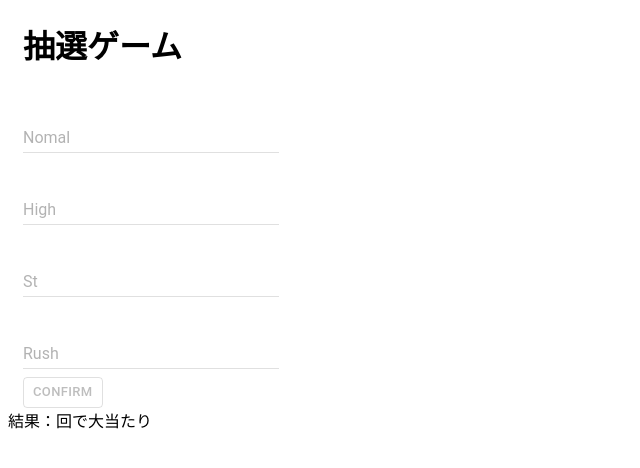
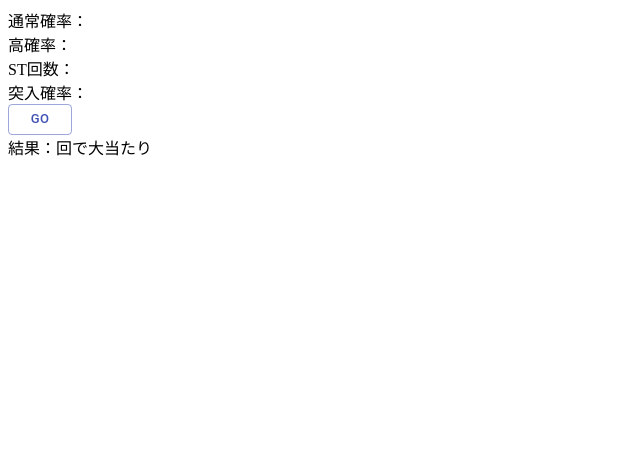
Before and after one commit to toshi1023/kuji-redux, a React (Create React App) app: page /start in a window 1280 px wide. Shown: the top 468 px of the page, without its empty margins (0-640 px from the left). Built offline with nearby package versions, Linux system fonts and the light colour scheme.

Commit message:
confirmLottry追加

```diff
--- a/src/actions/index.js
+++ b/src/actions/index.js
@@ -1,11 +1,16 @@
 // アクションクリエイター
 
+export const CONFIRM_LOTTERY = 'CONFIRM_LOTTERY'
 export const NOMAL_LOTTERY = 'NOMAL_LOTTERY'
+
+export const confirmLottery = (values) => async dispatch => {
+  const response = values
+  dispatch({type: CONFIRM_LOTTERY, response})
+}
+
 
 // values: 入力フォーム(Field)の値
 export const nomalLottery = (values) => async dispatch => {
-
-    console.log(values)
 
     /* 通常確率の抽選を実施 */
     function nomal_lottery(values) {
@@ -14,7 +19,7 @@ export const nomalLottery = (values) => async dispatch => {
 
         while(true) {
           // 入力した通常確率の範囲内で乱数を生成
-          var nomal_result = Math.floor( Math.random() * parseInt(values.nomal))
+          var nomal_result = Math.floor( Math.random() * parseInt(values))
           console.log(nomal_result)
 
           if (nomal_result === 1) {
--- a/src/components/setting_game.js
+++ b/src/components/setting_game.js
@@ -1,12 +1,13 @@
 import React, { Component } from 'react';
 import { connect } from 'react-redux';
 import { Field, reduxForm } from 'redux-form';
+import { withRouter } from 'react-router';
 import _ from 'lodash'
 // import { Link } from 'react-router-dom'
 import '../css/kuji.css';
 import Button from '@material-ui/core/Button';
 import TextField from 'material-ui/TextField'
-import { nomalLottery } from '../actions';
+import { confirmLottery } from '../actions';
 
 
 class SettingGame extends Component {
@@ -36,7 +37,8 @@ class SettingGame extends Component {
     }
 
     onSubmit(values) {
-      this.props.nomalLottery(values)
+      this.props.confirmLottery(values)
+      this.props.history.push('/start')
     }
 
     render() {
@@ -68,10 +70,6 @@ class SettingGame extends Component {
                 </div>
               </div>
             </form>
-
-            <div>
-              結果：{this.props.lottery.nomal}回で大当たり
-            </div>
           </React.Fragment>
       )
     }
@@ -89,11 +87,8 @@ const validate = values => {
   return errors
 }
 
-// nomalLotteryからの戻り値である当選時の抽選回数を受け取り
-const mapStateToProps = state => ({lottery: state.lottery})
+const mapDispatchToProps = ({confirmLottery})
 
-const mapDispatchToProps = ({nomalLottery})
-
-export default connect(mapStateToProps, mapDispatchToProps)(
+export default withRouter(connect(null, mapDispatchToProps)(
   reduxForm({ validate, form: 'settingGameForm' })(SettingGame)
-)
+))
--- a/src/components/start_game.js
+++ b/src/components/start_game.js
@@ -1,28 +1,54 @@
 import React, { Component } from 'react';
+import Button from '@material-ui/core/Button';
 import { connect } from 'react-redux'
-import _ from 'lodash'
+import { nomalLottery } from '../actions';
 import { Link } from 'react-router-dom'
 
 class StartGame extends Component {
 
+  constructor(props) {
+    super(props)
+    // start()メソッドをこのコンポーネントに紐づけ
+    this.start = this.start.bind(this)
+  }
+
+  start() {
+    var values = this.props.lottery.nomal
+    this.props.nomalLottery(values)
+  }
 
     render() {
+      const { submitting } = this.props
         return (
             <React.Fragment>
                 <div>
-                    通常確率：{state.nomal}
+                  通常確率：{this.props.lottery.nomal}
                 </div>
                 <div>
-                    高確率：{state.high}
+                  高確率：{this.props.lottery.high}
                 </div>
                 <div>
-                    ST回数：{state.st}
+                  ST回数：{this.props.lottery.st}
                 </div>
                 <div>
-                    突入確率：{state.rush}
+                  突入確率：{this.props.lottery.rush}
+                </div>
+                <div>
+                <Button variant="outlined" color="primary" size="small" type="submit" onClick={this.start} disabled={ submitting } >Go</Button>
+                </div>
+                <div>
+                  結果：{this.props.lottery.nomal_result}回で大当たり
                 </div>
             </React.Fragment>
         )
     }
+}
 
-}
+// setting_gameからの入力値とnomalLotteryからの戻り値である当選時の抽選回数を受け取り
+const mapStateToProps = state => ({
+  lottery: state.lottery
+})
+
+const mapDispatchToProps = ({nomalLottery})
+
+export default connect(mapStateToProps, mapDispatchToProps)(StartGame)
--- a/src/index.js
+++ b/src/index.js
@@ -9,7 +9,7 @@ import MuiThemeProvider from 'material-ui/styles/MuiThemeProvider';
 import './css/kuji.css';
 import * as serviceWorker from './serviceWorker';
 import SettingGame from './components/setting_game';
-// import StartGame from './components/start_game';
+import StartGame from './components/start_game';
 
 const enhancer = applyMiddleware(thunk)
 const store = createStore(reducer, enhancer)
@@ -20,8 +20,8 @@ ReactDOM.render(
       <Provider store={store}>
         <BrowserRouter>
           <Switch>
-            <Route path="/" component={SettingGame} />
-            {/* <Route path="/new" component={StartGame} /> */}
+            <Route exact path="/" component={SettingGame} />
+            <Route path="/start" component={StartGame} />
           </Switch>
         </BrowserRouter>
       </Provider>
--- a/src/reducers/lottery.js
+++ b/src/reducers/lottery.js
@@ -1,12 +1,20 @@
-import { NOMAL_LOTTERY } from '../actions'
+import { CONFIRM_LOTTERY, NOMAL_LOTTERY } from '../actions'
 
 export default (states = {}, action) => {
     // actionのタイプに応じて処理を分ける
     switch (action.type) {
+        case CONFIRM_LOTTERY:
+            // actions/index.jsからのresponseデータをリターン
+            return {
+                ...states,
+                nomal: action.response.nomal,
+                high: action.response.high,
+                st: action.response.st,
+                rush: action.response.rush,
+            }
         case NOMAL_LOTTERY:
             // actions/index.jsからのresponseデータをリターン
-            const times = action.response
-            return {...states, nomal: times}
+            return {...states, nomal_result: action.response}
         default:
             return states
     }
```
Lines whose indentation alone changed are shown as unchanged.
